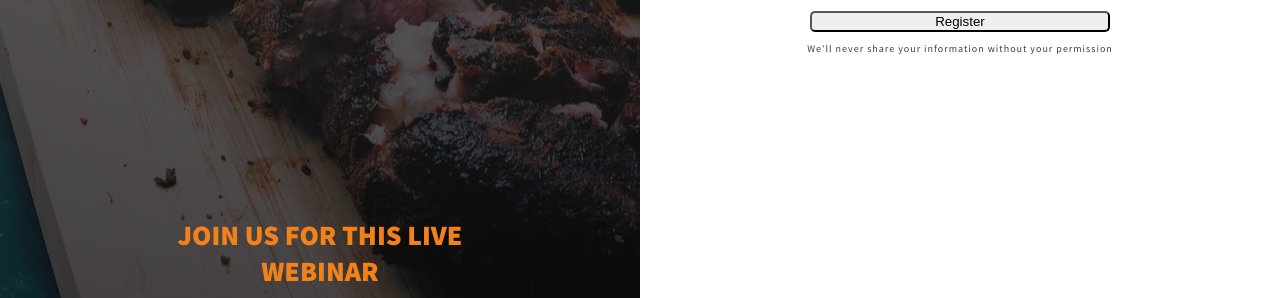
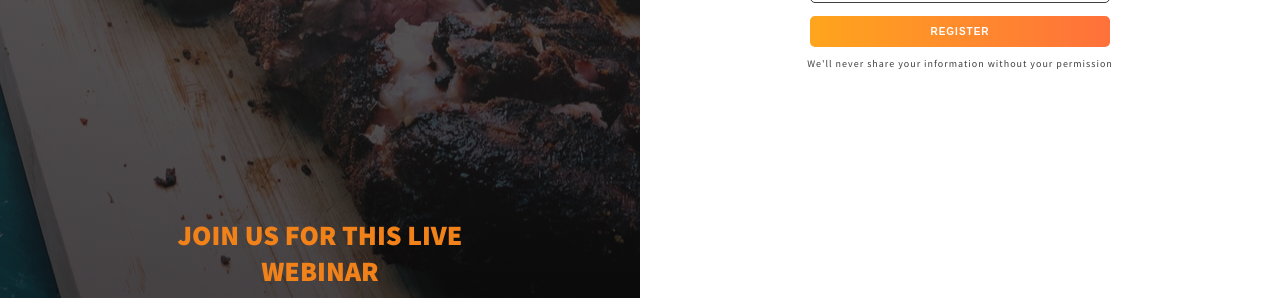
Before and after one commit to ngunner15/bbq-splash-page, a plain HTML site: page index.html in a window 1280 px wide. Shown: the part 502-800 px from the top of the page. Drawn offline with Linux system fonts and the light colour scheme.

Commit message:
Add button css

```diff
--- a/css/styles.css
+++ b/css/styles.css
@@ -102,10 +102,27 @@ input,
 
 input {
   font-family: inherit;
+  font-size: inherit;
   text-align: inherit;
   margin-bottom: .75em;
   padding: .25em;
   border: 1px solid #404040;
+}
+
+.btn {
+  display: inline-block;
+  padding: 1em 1.5em;
+  font-size: 0.625rem;
+  text-transform: uppercase;
+  font-weight: 900;
+  letter-spacing: 1px;
+  border: 0;
+  cursor: pointer;
+}
+
+.btn-primary {
+  background: linear-gradient(to left, #ff713b, #ffa51d);
+  color: #fff;
 }
 
 /* =================
```
